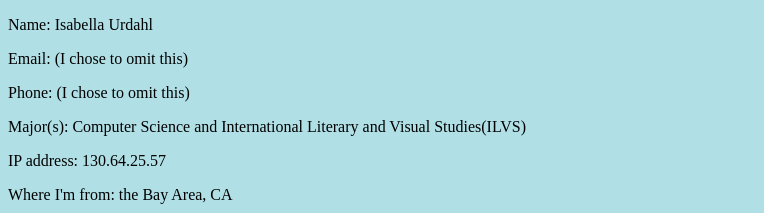
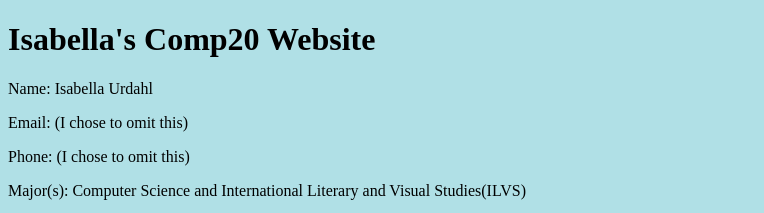
Before and after one commit to isabellau/Comp20Hw1, a plain HTML site: page index.html in a window 1280 px wide. Shown: the top 213 px of the page, without its empty margins (0-764 px from the left). Drawn offline with Linux system fonts and the light colour scheme.

Commit message:
Update index.html

```diff
--- a/index.html
+++ b/index.html
@@ -7,7 +7,7 @@
 
 	<body style="background-color:powderblue;">
 
-
+		<h1>Isabella's Comp20 Website</h1>
 		<p>Name: Isabella Urdahl</p>
 		<p>Email: (I chose to omit this) </p>
 		<p>Phone: (I chose to omit this) </p>
```
